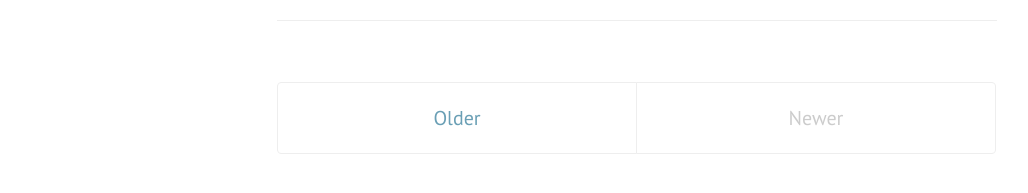
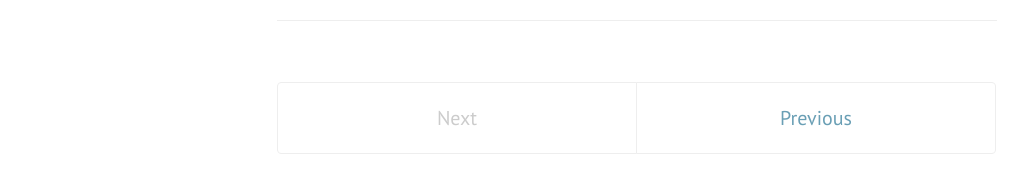
Before and after one commit to j0shuajun/j0shuajun.github.io, a Jekyll site: the page built from blog/index.html, in a window 1280 px wide and 900 px high, scrolled down 1030 px. Shown: the part 686-879 px from the top of the window, without its empty margins (3-1031 px from the left). Built offline with Jekyll 4.4.1, drawn with Linux system fonts in a browser that asks for light colours; nearby versions of some CDN libraries; the list of posts is cut into pages by our own code; comment, search, counter and statistics services are not loaded.

Commit message:
paginator

```diff
--- a/blog/index.html
+++ b/blog/index.html
@@ -31,18 +31,21 @@
 </div>
 
 <div class="pagination">
-  {% if paginator.next_page %}
-    <a class="pagination-item older" href="{{ site.baseurl }}/blog/page{{paginator.next_page}}">Older</a>
-  {% else %}
-    <span class="pagination-item older">Older</span>
-  {% endif %}
   {% if paginator.previous_page %}
     {% if paginator.page == 2 %}
-      <a class="pagination-item newer" href="{{ site.baseurl }}/blog/">Newer</a>
+      <a class="pagination-item newer" href="{{ site.baseurl }}/blog/">Next</a>
     {% else %}
-      <a class="pagination-item newer" href="{{ site.baseurl }}/blog/page{{paginator.previous_page}}">Newer</a>
+      <a class="pagination-item newer" href="{{ site.baseurl }}/blog/page{{paginator.previous_page}}">Next</a>
     {% endif %}
   {% else %}
-    <span class="pagination-item newer">Newer</span>
+    <span class="pagination-item newer">Next</span>
   {% endif %}
+
+  {% if paginator.next_page %}
+    <a class="pagination-item older" href="{{ site.baseurl }}/blog/page{{paginator.next_page}}">Previous</a>
+  {% else %}
+    <span class="pagination-item older">Previous</span>
+  {% endif %}
+
+
 </div>
```
